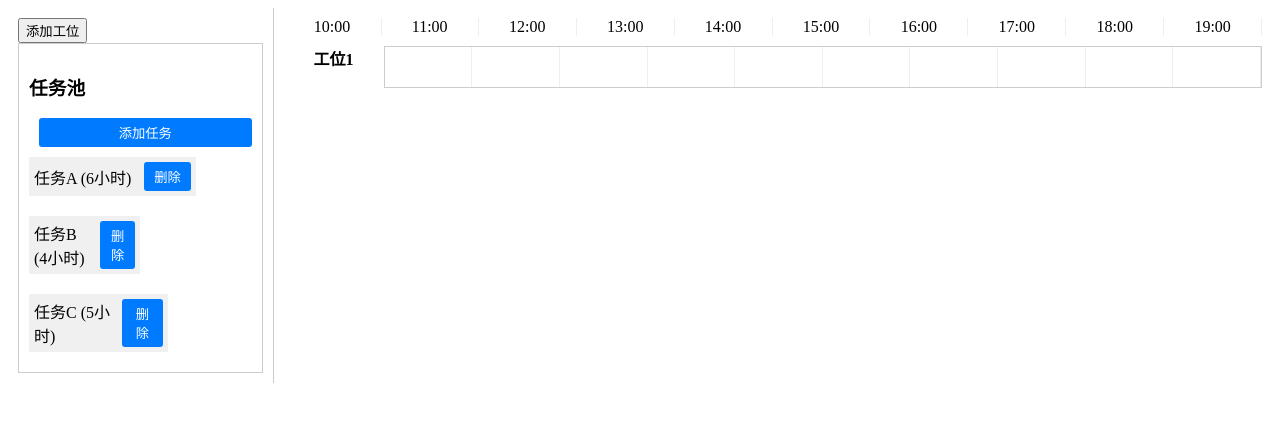
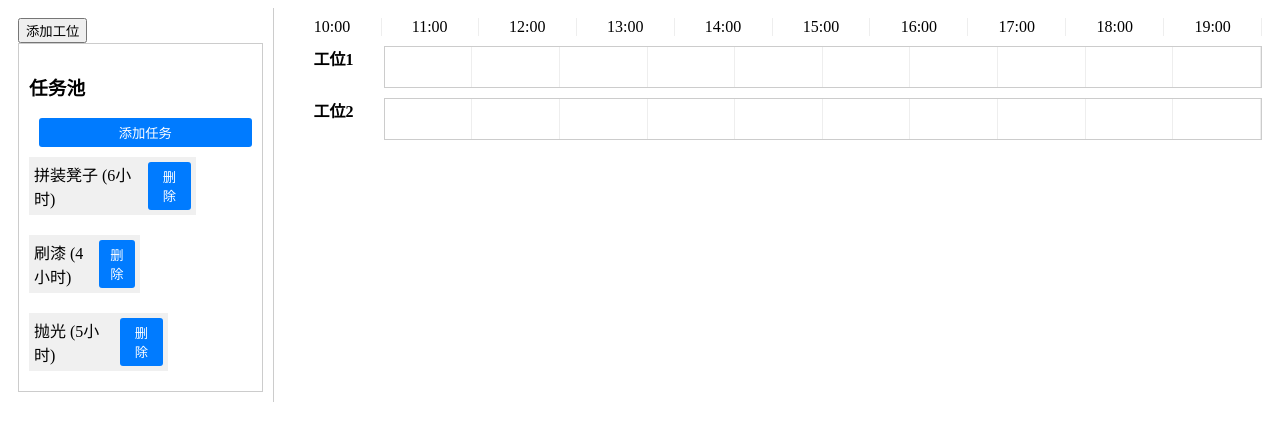
Before and after one commit to Ray-Soong/schedulesystem, a Vue app in the folder scheduler/: page / in a window 1280 px wide. Shown: the top 440 px of the page. Built offline with nearby package versions, Linux system fonts and the light colour scheme.

Commit message:
调整实例数据

```diff
--- a/scheduler/src/components/TaskScheduler.vue
+++ b/scheduler/src/components/TaskScheduler.vue
@@ -31,13 +31,14 @@ export default {
     return {
       // 初始任务池数据
       tasks: [
-        { id: 1, name: "任务A", hours: 6 },
-        { id: 2, name: "任务B", hours: 4 },
-        { id: 3, name: "任务C", hours: 5 },
+        { id: 1, name: "拼装凳子", hours: 6 },
+        { id: 2, name: "刷漆", hours: 4 },
+        { id: 3, name: "抛光", hours: 5 },
       ],
       // 初始工位数据
       workstations: [
         { id: 1, name: "工位1", tasks: [] },
+        { id: 2, name: "工位2", tasks: [] },
       ],
     };
   },
```
